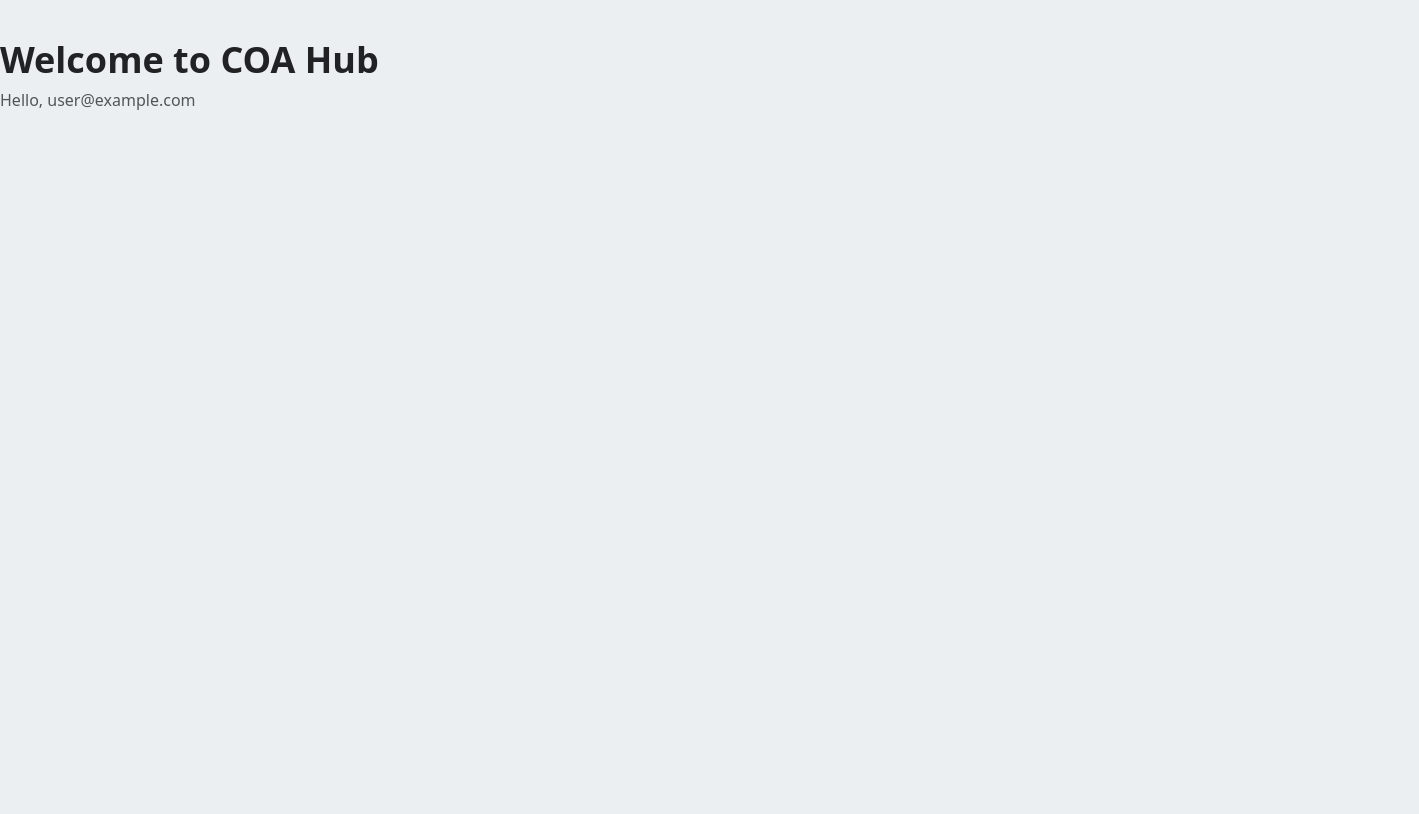
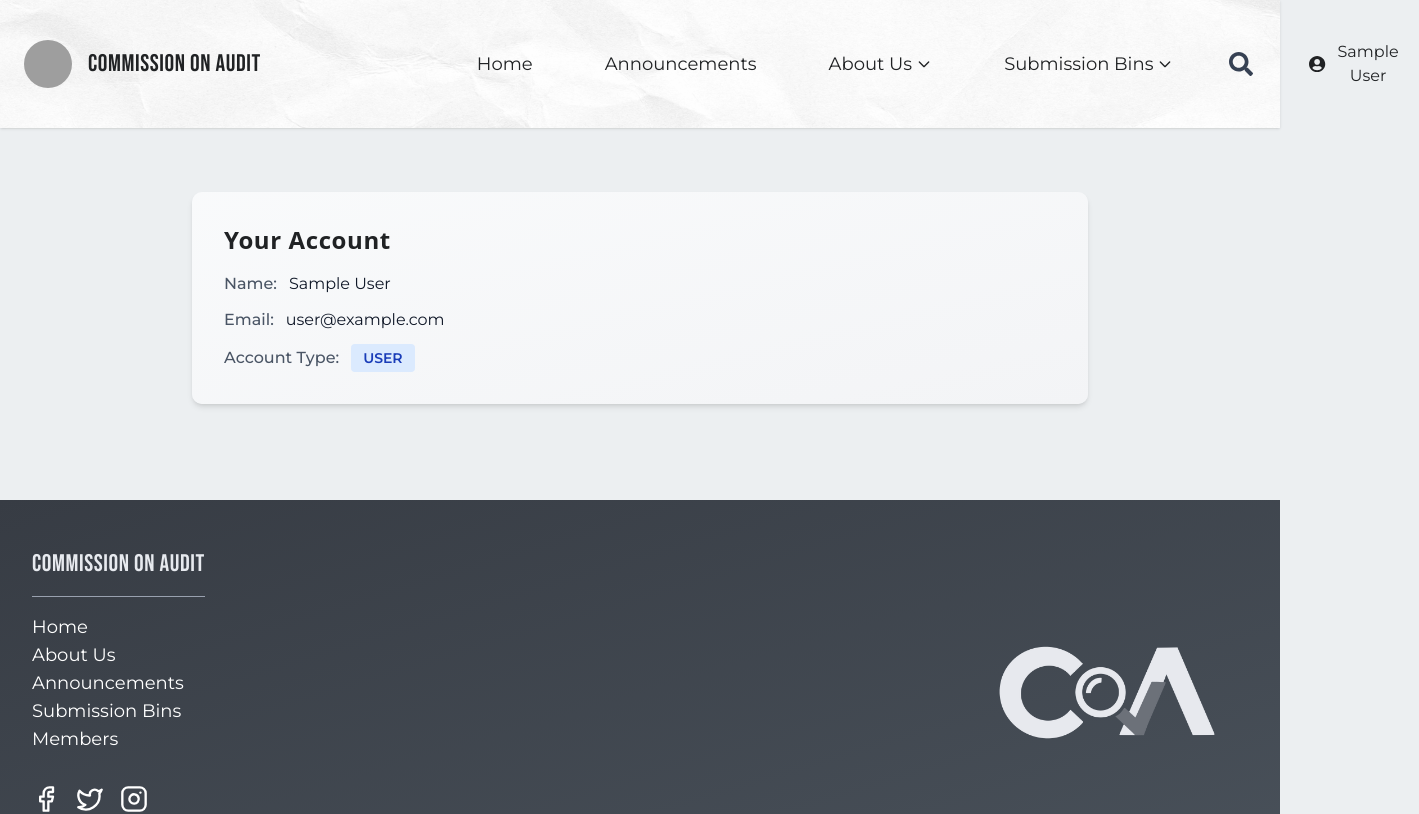
Before and after one commit to SAMAHAN-Systems-Development/coa-hub-frontend, a Next.js app: page / in a window 1280 px wide. Shown: the top 814 px of the page, 1419 px wide, since content can reach past the window. Built offline with nearby package versions, Linux system fonts and the light colour scheme; no server answers; sample sign-in values are in the browser's storage; grey boxes are pictures that could not be loaded.

Commit message:
feat: implement proper authentication in navbar and wrap homepage with layout

```diff
--- a/src/app/page.tsx
+++ b/src/app/page.tsx
@@ -1,8 +1,8 @@
 'use client';
 
 import ProtectedRoute from '@/components/auth/ProtectedRoute';
+import LayoutWrapper from '@/components/layout/LayoutWrapper';
 import { useAuth } from '@/lib/hooks/useAuth';
-import Link from 'next/link';
 
 export default function Home() {
   return (
@@ -13,32 +13,45 @@ export default function Home() {
 }
 
 function HomePage() {
-  const { user } = useAuth();
+  const { user, isAdmin } = useAuth();
 
   return (
-    <div className="container mx-auto py-10">
-      <div className="mb-8">
-        <h1 className="text-4xl font-bold mb-2">Welcome to COA Hub</h1>
-        <p className="text-muted-foreground">
-          Hello, {user?.email}
-        </p>
-      </div>
+    <LayoutWrapper>
+      <div className="container mx-auto px-6 py-16">
+
+        {/* User Info Card */}
+        <div className="max-w-4xl mx-auto mb-8">
+          <div className="bg-gradient-to-br from-gray-50 to-gray-100 rounded-lg p-8 shadow-md">
+            <h2 className="text-2xl font-semibold mb-4 font-bebas tracking-wide">
+              Your Account
+            </h2>
+            <div className="space-y-3 font-montserrat">
+              <div className="flex items-center gap-3">
+                <span className="font-medium text-gray-600">Name:</span>
+                <span className="text-gray-900">{user?.name}</span>
+              </div>
+              <div className="flex items-center gap-3">
+                <span className="font-medium text-gray-600">Email:</span>
+                <span className="text-gray-900">{user?.email}</span>
+              </div>
+              <div className="flex items-center gap-3">
+                <span className="font-medium text-gray-600">Account Type:</span>
+                {isAdmin ? (
+                  <span className="px-3 py-1 bg-gradient-to-br from-[#373C44] to-[#49515A] text-white text-sm rounded font-bold">
+                    ADMIN
+                  </span>
+                ) : (
+                  <span className="px-3 py-1 bg-blue-100 text-blue-800 text-sm rounded font-semibold">
+                    USER
+                  </span>
+                )}
+              </div>
+            </div>
+          </div>
+        </div>
 
 
-        {user?.isAdmin && (
-          <div className="p-6 border rounded-lg bg-primary/5">
-            <h2 className="text-xl font-semibold mb-2">Admin Dashboard</h2>
-            <p className="text-sm text-muted-foreground mb-4">
-              Access admin tools and management features
-            </p>
-            <Link
-              href="/admin"
-              className="text-sm text-primary hover:underline font-semibold"
-            >
-              Go to Admin
-            </Link>
-          </div>
-        )}
       </div>
+    </LayoutWrapper>
   );
 }
--- a/src/components/layout/Navbar.tsx
+++ b/src/components/layout/Navbar.tsx
@@ -2,13 +2,14 @@
 
 import React, { useState, useRef, useEffect } from "react";
 import Link from "next/link";
-import { useRouter } from "next/navigation";
+import { signOut } from "next-auth/react";
 import { FaSearch, FaUserCircle } from "react-icons/fa";
+import { useAuth } from "@/lib/hooks/useAuth";
 
 const navFont = { fontFamily: "'Bebas Neue', sans-serif" };
 
 const Navbar = () => {
-  const router = useRouter();
+  const { isAuthenticated, isAdmin, user } = useAuth();
   const [aboutOpen, setAboutOpen] = useState(false);
   const [binsOpen, setBinsOpen] = useState(false);
   const [mobileOpen, setMobileOpen] = useState(false);
@@ -18,7 +19,6 @@ const Navbar = () => {
   const profileRef = useRef<HTMLButtonElement | null>(null);
   const mobileRef = useRef<HTMLButtonElement | null>(null);
   const containerRef = useRef<HTMLDivElement | null>(null);
-  const isAdmin = true;
 
   useEffect(() => {
     function handleClickOutside(e: MouseEvent) {
@@ -48,8 +48,13 @@ const Navbar = () => {
     };
   }, []);
 
+  const handleSignOut = async () => {
+    await signOut({ callbackUrl: "/" });
+  };
+
   return (
     <nav
+      ref={containerRef}
       className="w-full shadow-sm relative"
       style={{
         ...navFont,
@@ -254,7 +259,8 @@ const Navbar = () => {
           >
             <FaSearch className="w-6 h-6 text-gray-700" />
           </button>
-          {/* user button */}
+          {/* user button - only show if authenticated */}
+          {isAuthenticated ? (
             <div className="relative hidden md:block">
               <button
                 ref={profileRef}
@@ -270,7 +276,7 @@ const Navbar = () => {
                 aria-label="User menu"
               >
                 <FaUserCircle className="w-6 h-6 mr-2" />
-              User
+                {user?.name || "User"}
                 {isAdmin && (
                   <span className="ml-2 px-2 py-0.5 bg-gradient-to-br from-[#373C44] to-[#49515A] text-white text-xs rounded font-bold">
                     ADMIN
@@ -287,7 +293,7 @@ const Navbar = () => {
                   <li>
                     <button
                       className="block w-full text-left px-4 py-2 hover:bg-[#9a9fa7] hover:text-white font-montserrat"
-                    onClick={() => router.push("/logged-out")}
+                      onClick={handleSignOut}
                     >
                       Sign Out
                     </button>
@@ -295,6 +301,14 @@ const Navbar = () => {
                 </ul>
               )}
             </div>
+          ) : (
+            <Link
+              href="/login"
+              className="hidden md:flex items-center px-4 py-2 rounded-lg hover:bg-gray-700 hover:text-white hover:underline transition-all font-montserrat"
+            >
+              Log In
+            </Link>
+          )}
           {/* hamburger */}
           <button
             ref={mobileRef}
```
Lines whose indentation alone changed are shown as unchanged.
